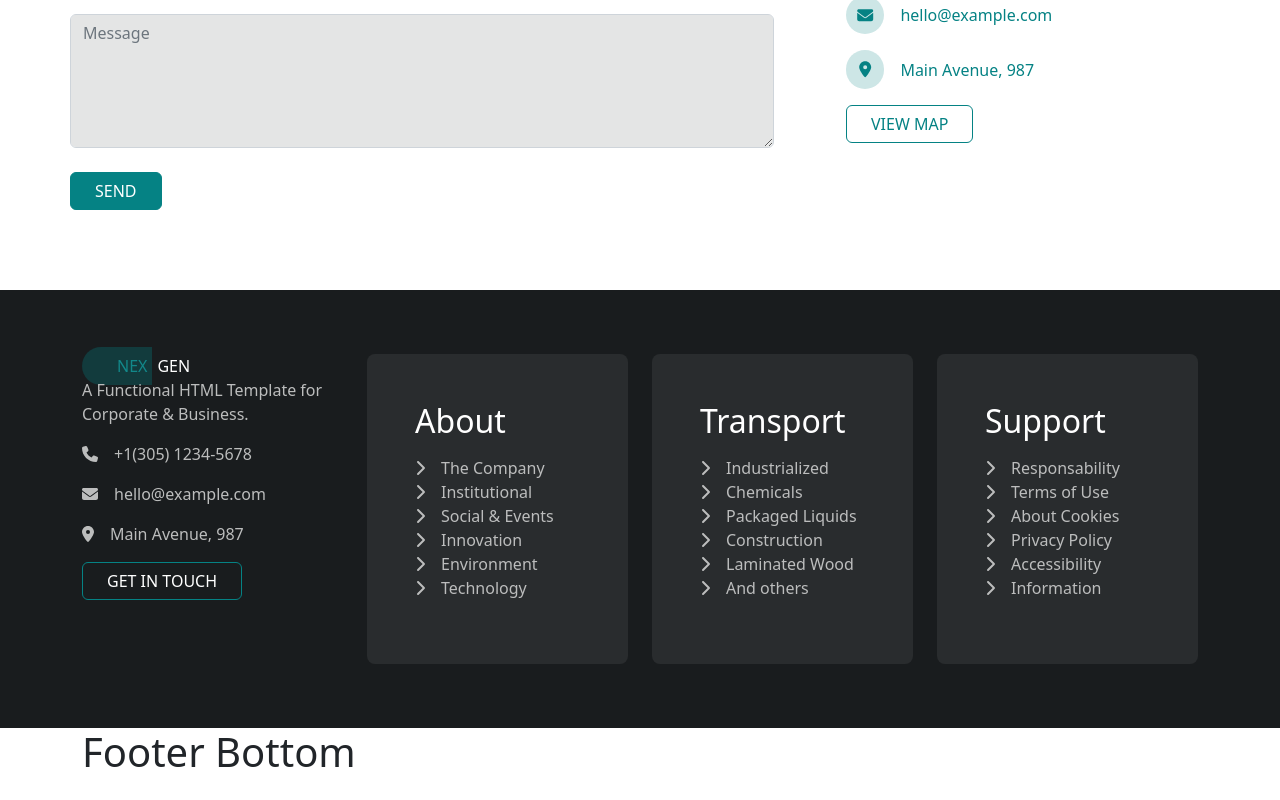
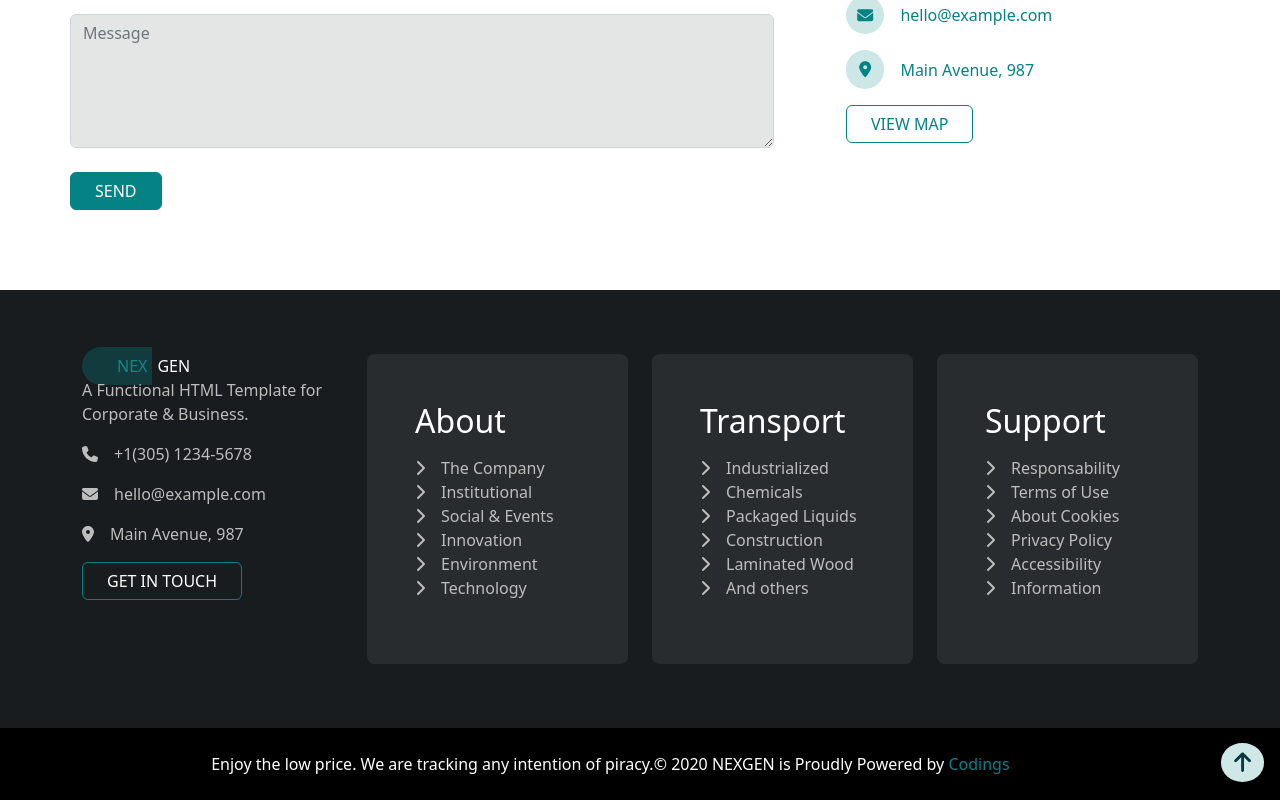
Before and after one commit to ttom-eragiapreso/proj-html-vuejs, a Vue app: page / in a window 1280 px wide. Shown: the part 4207-5007 px from the top of the page. Built offline with nearby package versions, Linux system fonts and the light colour scheme.

Commit message:
finito strutturalmente

```diff
--- a/src/components/FooterBottomComponent.vue
+++ b/src/components/FooterBottomComponent.vue
@@ -5,9 +5,27 @@ export default {
 </script>
 
 <template>
-  <div class="container">
-    <h1>Footer Bottom</h1>
+  <div class="em-container d-flex align-items-center">
+
+
+      <div class="mx-auto">
+         <span class="text-white">Enjoy the low price. We are tracking any intention of piracy.</span>
+         <span class="text-white">&copy; 2020 NEXGEN is Proudly Powered by <span class="text-primary">Codings</span></span>
+      </div>
+
+
+      <div class="">
+        <span class="pe-3">
+          <a href="#"> <font-awesome-icon icon="fa-solid fa-arrow-up" class="circle"/></a>
+
+        </span>
+      </div>
+
+
+
+
   </div>
+
 
 </template>
 
@@ -15,6 +33,16 @@ export default {
 @use '../styles/partials/mixin' as *;
 @use '../styles/partials/variables' as *;
 
+.em-container {
+  background-color: black;
+  height: $header-height;
+}
 
+.circle{
+  color: darken($primary, 15%);
+  background-color: lighten($secondary-color, .5%);
+  font-size: 1.4rem;
+  width: 1.7rem;
+}
 
 </style>
--- a/src/main.js
+++ b/src/main.js
@@ -19,6 +19,7 @@ import {
   faClock,
   faEnvelope,
   faArrowRight,
+  faArrowUp,
   faQuoteRight,
   faChevronRight,
   faTruck  } from '@fortawesome/free-solid-svg-icons'
@@ -28,7 +29,7 @@ import { faFacebookF, faTwitter, faLinkedin } from '@fortawesome/free-brands-svg
 import { faUser, faGem } from '@fortawesome/free-regular-svg-icons'
 
 /* add icons to the library */
-library.add( faFacebookF, faLinkedin, faTwitter, faPhone, faTruckRampBox, faTemperatureLow, faBoxesStacked, faLocationDot, faTruckMonster, faBoxes, faTruck, faEnvelope, faClock, faUser, faGem, faArrowRight, faQuoteRight, faChevronRight)
+library.add( faFacebookF, faLinkedin, faTwitter, faPhone, faTruckRampBox, faTemperatureLow, faBoxesStacked, faLocationDot, faTruckMonster, faBoxes, faTruck, faEnvelope, faClock, faUser, faGem, faArrowRight, faQuoteRight, faChevronRight, faArrowUp)
 
 createApp(App)
 .component('font-awesome-icon', FontAwesomeIcon)
```
